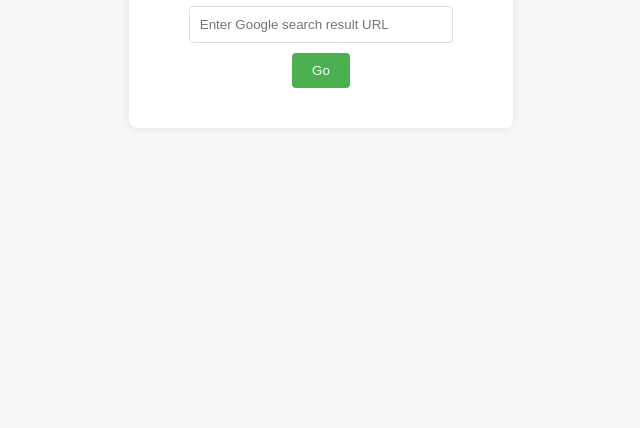
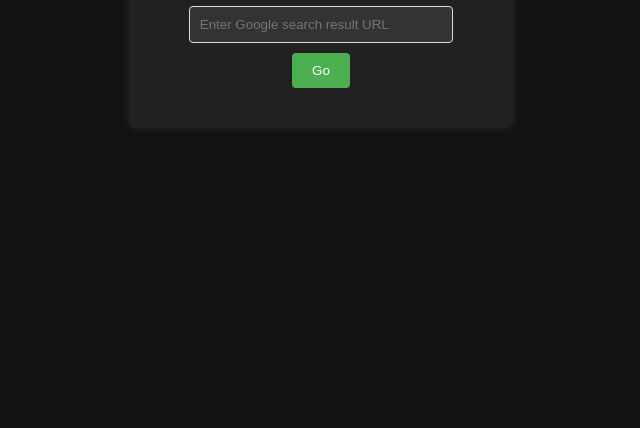
Before and after one commit to arsaces7/Original-url-extractor, a plain HTML site: page index.html in a window 1280 px wide. Shown: the part 372-800 px from the top of the page, without its empty margins (319-959 px from the left). Drawn offline with Linux system fonts and the light colour scheme.

Commit message:
Update index.html

```diff
--- a/index.html
+++ b/index.html
@@ -7,7 +7,8 @@
     <style>
         body {
             font-family: Arial, sans-serif;
-            background-color: #f7f7f7;
+            background-color: #121212;
+            color: #ffffff;
             margin: 0;
             padding: 0;
             display: flex;
@@ -19,9 +20,9 @@
             text-align: center;
             max-width: 400px;
             padding: 20px;
-            background-color: #ffffff;
+            background-color: #212121;
             border-radius: 8px;
-            box-shadow: 0px 0px 10px rgba(0, 0, 0, 0.1);
+            box-shadow: 0px 0px 10px rgba(255, 255, 255, 0.1);
         }
         h1 {
             margin-top: 0;
@@ -33,6 +34,8 @@
             border: 1px solid #ddd;
             border-radius: 4px;
             box-sizing: border-box;
+            background-color: #333333;
+            color: #ffffff;
         }
         button {
             padding: 10px 20px;
```
